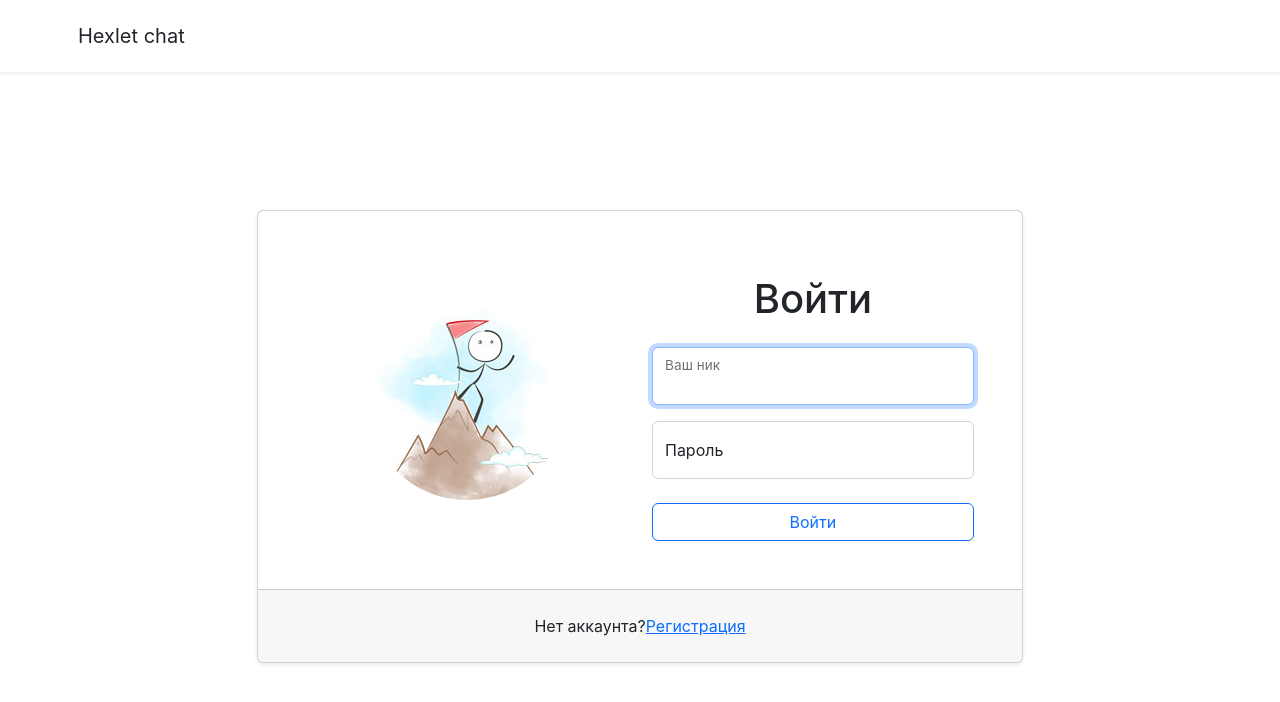
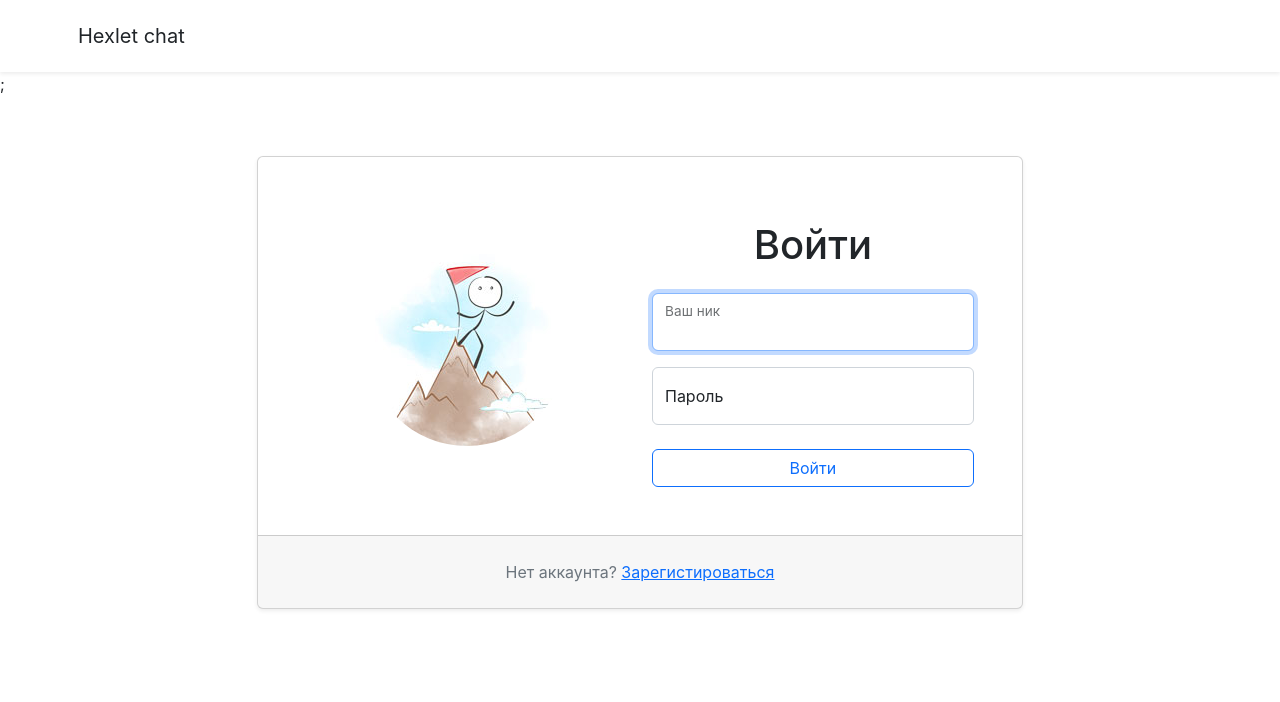
Before and after one commit to Artoym1234/Hexlet-Chat, a React (Create React App) app in the folder frontend/: page /login in a window 1280 px wide. Shown: the top 702 px of the page. Built offline with nearby package versions, Linux system fonts and the light colour scheme; no server answers.

Commit message:
fixAuthorization.hrefLogin.addSpiner

```diff
--- /dev/null
+++ b/frontend/src/components/Loading.jsx
@@ -0,0 +1,16 @@
+const Loading = () => {
+  const styleSpener = {
+    position: 'absolute',
+    top: '50%',
+    left: '50%',
+  };
+
+  return (
+    <div className=" align-middle">
+      <div className="spinner-border text-primary" style={styleSpener} role="status">
+        <span className="visually-hidden">Загрузка...</span>
+      </div>
+    </div>
+  );
+};
+export default Loading;
--- a/frontend/src/contexts/AuthProvider.jsx
+++ b/frontend/src/contexts/AuthProvider.jsx
@@ -4,7 +4,8 @@ import 'react-toastify/dist/ReactToastify.css';
 import AuthContext from './index.jsx';
 
 const AuthProvider = ({ children }) => {
-  const [loggedIn, setLoggedIn] = useState(false);
+  const stateInit = localStorage.token;
+  const [loggedIn, setLoggedIn] = useState(stateInit);
 
   const logIn = (token, username) => {
     setLoggedIn(true);
--- a/frontend/src/locales/ru.js
+++ b/frontend/src/locales/ru.js
@@ -25,6 +25,8 @@ export default {
     signUp: {
       title: 'Регистрация',
       button: 'Зарегистироваться',
+      goToLogin: 'Войдите под своим именем',
+      registered: 'Уже зарегистрированы?',
       errors: {
         user_registered: 'Такой пользователь уже существует',
         network_error: 'Ой, что-то пошло не так',
--- a/frontend/src/pages/LoginPage.jsx
+++ b/frontend/src/pages/LoginPage.jsx
@@ -8,17 +8,20 @@ import { Button, Form } from 'react-bootstrap';
 import axios from 'axios';
 import { useTranslation } from 'react-i18next';
 import FloatingLabel from 'react-bootstrap/FloatingLabel';
+import cn from 'classnames';
 import useAuth from '../hooks/index.jsx';
 import routes from '../routes.js';
 import avatar from '../images/avatar.jpg';
 import AuthContext from '../contexts/index';
 import Tooltip from '../components/Tooltip';
+import Loading from '../components/Loading.jsx';
 
 const LoginForm = () => {
   const { t } = useTranslation();
   const authContext = useContext(AuthContext);
   const auth = useAuth();
   const [authFailed, setAuthFailed] = useState(false);
+  const [loading, setLoading] = useState(false);
   const inputRef = useRef();
   const pasRef = useRef();
   const navigate = useNavigate();
@@ -42,10 +45,15 @@ const LoginForm = () => {
 
     onSubmit: (values) => {
       setAuthFailed(false);
+      setLoading(true);
       axios.post(routes.loginPath(), values)
         .then((response) => {
           auth.logIn(response.data.token, response.data.username);
+          console.log(response);
+          if (response.status === 200) {
+            setLoading(false);
             navigate('/');
+          }
         })
         .catch((err) => {
           formik.setSubmitting(false);
@@ -56,6 +64,7 @@ const LoginForm = () => {
             }
             if (err.response.status === 401) {
               setAuthFailed(true);
+              setLoading(false);
               inputRef.current.select();
             }
           }
@@ -64,7 +73,9 @@ const LoginForm = () => {
   });
 
   return (
-    <div className="container-fluid h-100">
+    <div>
+      {loading ? <Loading /> : null};
+      <div className={cn('container-fluid', 'h-100', { 'd-none': loading === true })}>
         <div className="row justify-content-center align-content-center h-100 p-5">
           <div className="col-12 col-md-8 col-xxl-6">
             <div className="card shadow-sm">
@@ -144,10 +155,12 @@ const LoginForm = () => {
                   </Button>
                 </Form>
               </div>
-            <div className="card-footer p-4">
+              <div className="card-footer text-muted p-4">
                 <div className="text-center">
                   <span>{t('logIn.new_user')}</span>
-                <a href="/signup">{t('signUp.title')}</a>
+                  {' '}
+                  <a href="/signup">{t('signUp.button')}</a>
+                </div>
               </div>
             </div>
           </div>
--- a/frontend/src/pages/MainPage.jsx
+++ b/frontend/src/pages/MainPage.jsx
@@ -27,8 +27,10 @@ const MainPage = () => {
         dispatch(channelsAction.addChannels(data.channels));
         dispatch(messagesAction.addMessages(data.messages));
       } catch (e) {
-        logOut();
-        notify('error', t('feedback.error_network'));
+        if (e.response.status === 401) {
+          logOut();
+          notify('error', t('feedback.error_network'));
+        }
       }
     };
 
--- a/frontend/src/pages/Signup.jsx
+++ b/frontend/src/pages/Signup.jsx
@@ -8,12 +8,14 @@ import Form from 'react-bootstrap/Form';
 import { useFormik } from 'formik';
 import { useTranslation } from 'react-i18next';
 import FloatingLabel from 'react-bootstrap/FloatingLabel';
+import cn from 'classnames';
 import useAuth from '../hooks/index.jsx';
 import routes from '../routes.js';
 import avatar from '../images/avatar_1.jpg';
 import AuthContext from '../contexts/index';
 import getValidationSchema from '../validate.js';
 import Tooltip from '../components/Tooltip.jsx';
+import Loading from '../components/Loading.jsx';
 
 const Signup = () => {
   const targetUsername = useRef();
@@ -22,6 +24,7 @@ const Signup = () => {
   const { t } = useTranslation();
   const authContext = useContext(AuthContext);
   const [authFailed, setAuthFailed] = useState(false);
+  const [loading, setLoading] = useState(false);
   const auth = useAuth();
   const inputRef = useRef();
   const navigate = useNavigate();
@@ -41,10 +44,15 @@ const Signup = () => {
     validateOnChange: true,
 
     onSubmit: (values) => {
+      setLoading(true);
       axios.post(routes.signUpPath(), values)
         .then((response) => {
           auth.logIn(response.data.token, response.data.username);
+
+          if (response.status === 201) {
+            setLoading(false);
             navigate('/');
+          }
         })
         .catch((err) => {
           formik.setSubmitting(false);
@@ -56,6 +64,7 @@ const Signup = () => {
             if (err.response.status === 409) {
               inputRef.current.select();
               setAuthFailed(true);
+              setLoading(false);
             }
           }
         });
@@ -63,7 +72,9 @@ const Signup = () => {
   });
 
   return (
-    <div className="row justify-content-center align-content-center flex-grow-1 bg-light">
+    <div>
+      {loading ? <Loading /> : null};
+      <div className={cn('row', 'justify-content-center', 'align-content-center', 'flex-grow-1', 'bg-light', { 'd-none': loading === true })}>
         <div className="col-12 col-md-8 col-xxl-6">
           <div className="d-flex card shadow-sm">
             <div className="card-body d-flex flex-column flex-md-row justify-content-around align-items-center p-5">
@@ -75,7 +86,7 @@ const Signup = () => {
                 <Form.Group className="mb-3">
                   <FloatingLabel controlId="username" label={t('placeholder.username')} className="mb-3">
                     <Form.Control
-                    id="username"
+                    // id="username"
                       name="username"
                       value={formik.values.username}
                       placeholder={t('placeholder.username')}
@@ -99,7 +110,7 @@ const Signup = () => {
                     <Form.Control
                       name="password"
                       type="password"
-                    id="password"
+                    // id="password"
                       placeholder={t('placeholder.password')}
                       value={formik.values.password}
                       onChange={formik.handleChange}
@@ -122,7 +133,7 @@ const Signup = () => {
                     <Form.Control
                       name="passwordConfirm"
                       type="password"
-                    id="passwordConfirm"
+                    // id="passwordConfirm"
                       placeholder={t('placeholder.passwordConfirm')}
                       value={formik.values.passwordConfirm}
                       onChange={formik.handleChange}
@@ -148,9 +159,18 @@ const Signup = () => {
 
               </Form>
             </div>
+            <div className="card-footer text-muted p-4">
+              <div className="text-center">
+                <span>{t('signUp.registered')}</span>
+                {' '}
+                <a href="/login">{t('signUp.goToLogin')}</a>
               </div>
             </div>
           </div>
+        </div>
+      </div>
+    </div>
+
   );
 };
 
```
Also changed, not shown: 2 other files (tests, documents, lock files or other folders). Lines whose indentation alone changed are shown as unchanged.
